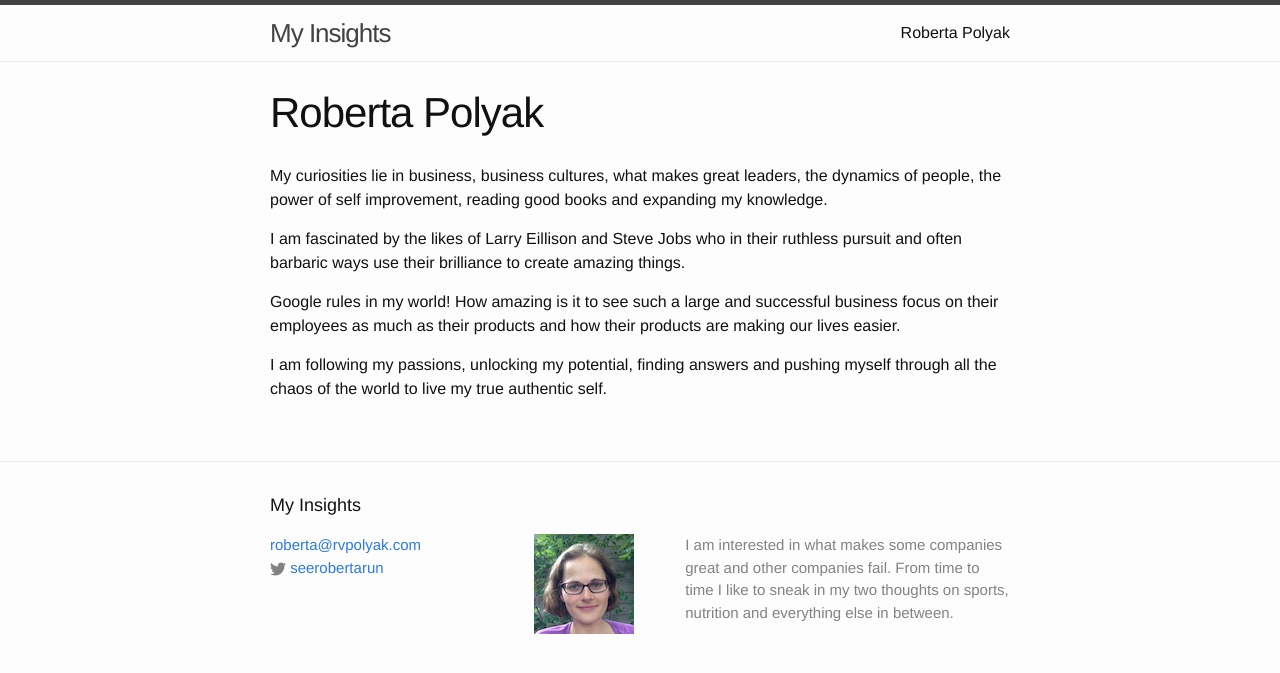
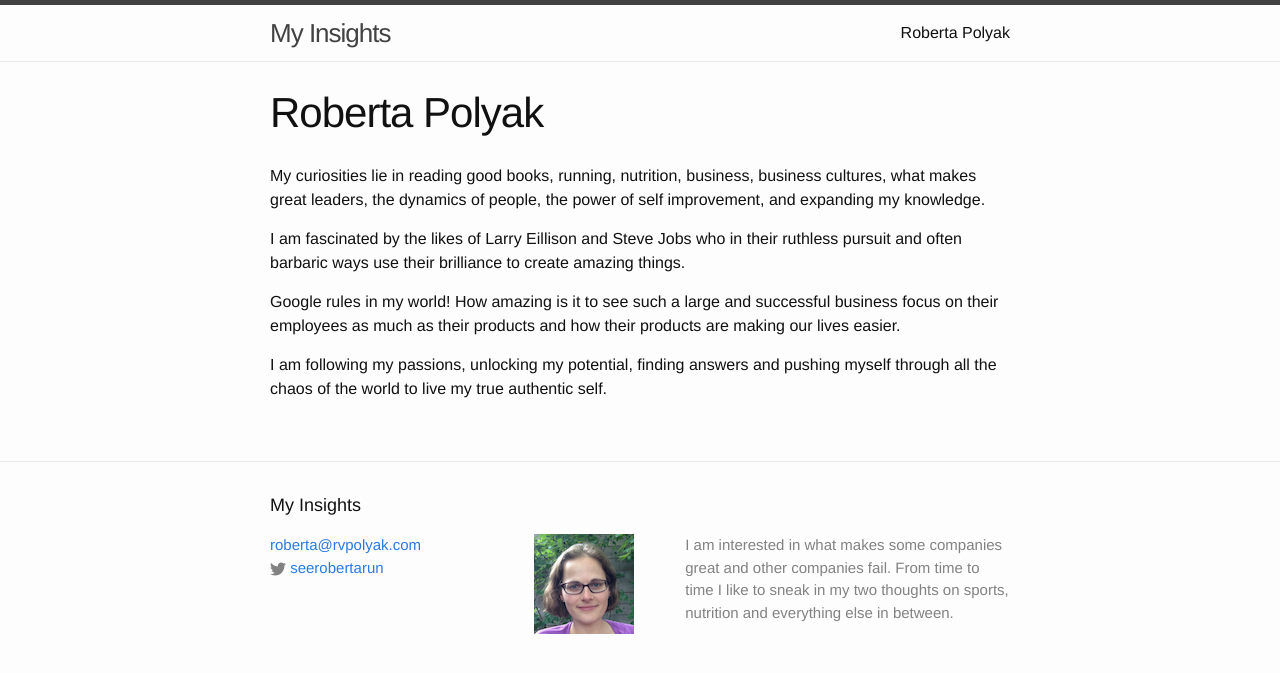
Before and after one commit to rvpolyak/rvpolyak.github.io, a Jekyll site: the page built from about.md, in a window 1280 px wide. Shown: the top 673 px of the page. Built offline with Jekyll 4.4.1, drawn with Linux system fonts in a browser that asks for light colours.

```diff
--- a/about.md
+++ b/about.md
@@ -4,7 +4,7 @@ title: Roberta Polyak
 permalink: /about/
 ---
 
-My curiosities lie in business, business cultures, what makes great leaders, the dynamics of people, the power of self improvement, reading good books and expanding my knowledge.
+My curiosities lie in reading good books, running, nutrition, business, business cultures, what makes great leaders, the dynamics of people, the power of self improvement, and expanding my knowledge.
 
 I am fascinated by the likes of Larry Eillison and Steve Jobs who in their ruthless pursuit and often barbaric ways use their brilliance to create amazing things.
 
```
Also changed, not shown: _posts/2016-01-01-2016.markdown (added, +13 -0 lines), _backup/2015-06-21-go-on-scare-yourself.markdown.backup.markdown (renamed from _posts/2015-06-21-go-on-scare-yourself.markdown).
